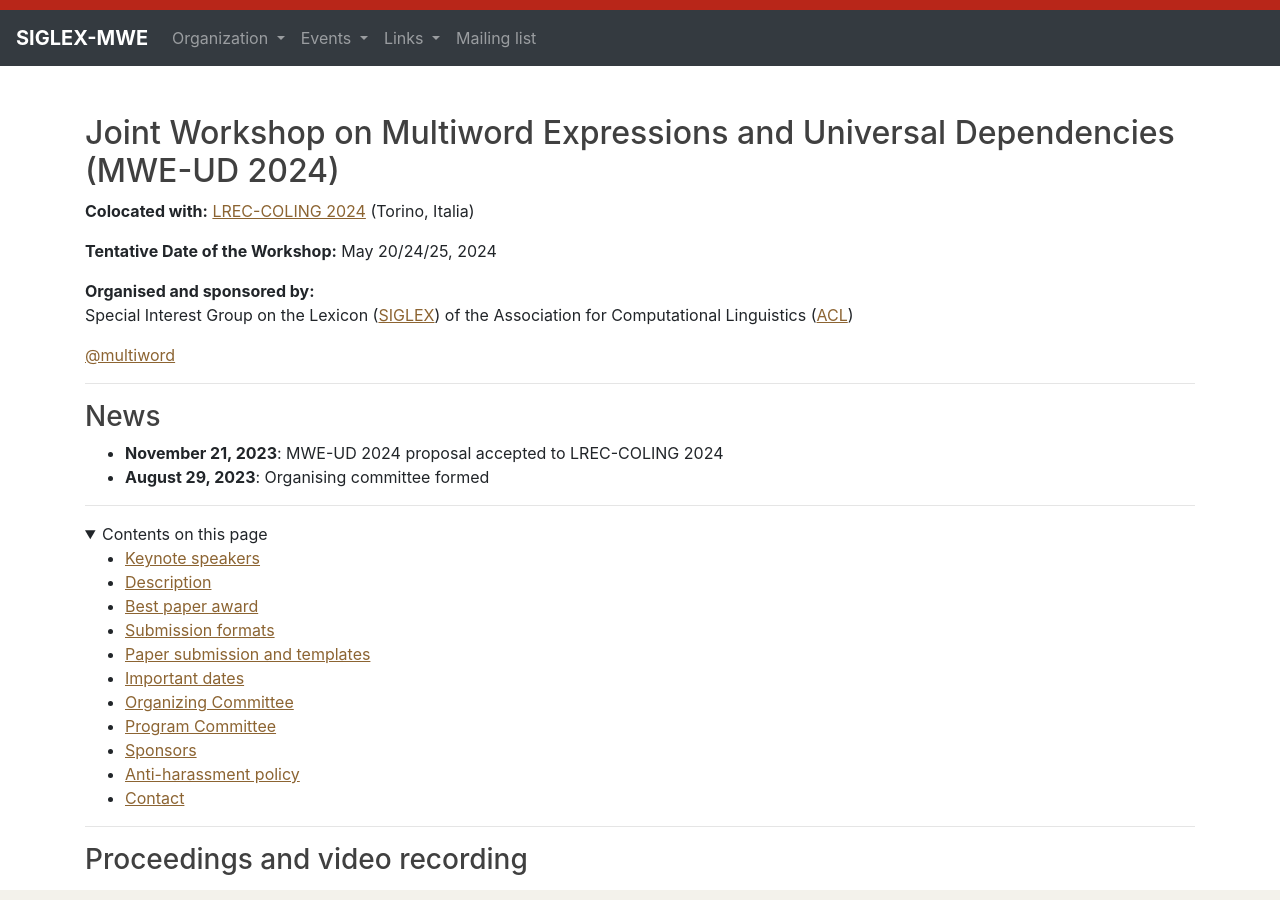
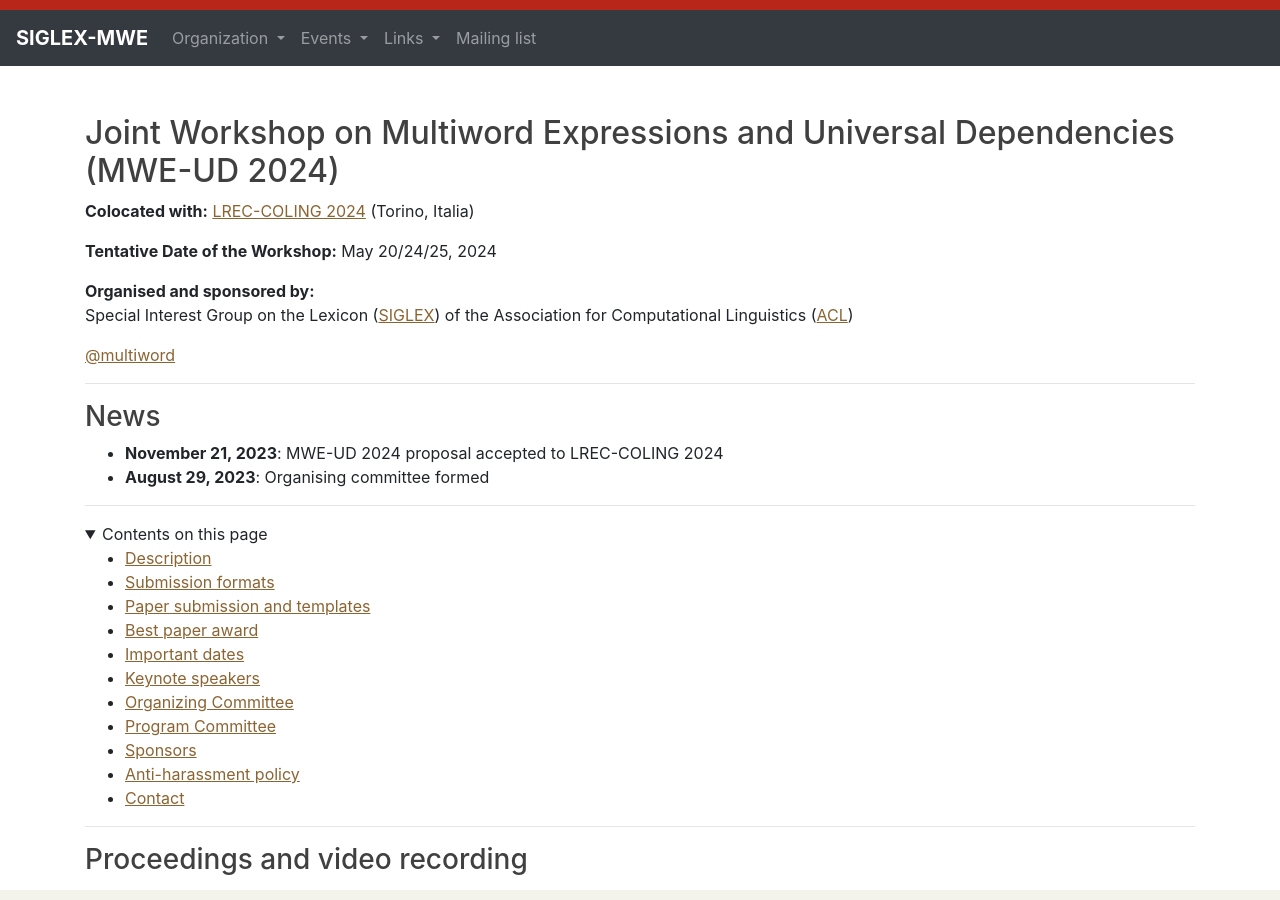
Before and after one commit to multiword/multiword.github.io, a Jekyll site: the page built from mweud2024/index.md, in a window 1280 px wide and 900 px high. Built offline with Jekyll 4.4.1, drawn with Linux system fonts in a browser that asks for light colours; comment, search, counter and statistics services are not loaded.

Commit message:
Update order of sections

```diff
--- a/mweud2024/index.md
+++ b/mweud2024/index.md
@@ -38,12 +38,12 @@
   </summary>
 <!---[Proceedings and video recording](#proceedings-video)-->
 <!---[Program](#program)-->
-- [Keynote speakers](#keynotes)
 - [Description](#description)
-- [Best paper award](#award)
 - [Submission formats](#submission)
 - [Paper submission and templates](#instructions)
+- [Best paper award](#award)
 - [Important dates](#dates)
+- [Keynote speakers](#keynotes)
 - [Organizing Committee](#organizers)
 - [Program Committee](#committee)
 - [Sponsors](#sponsors)
```
